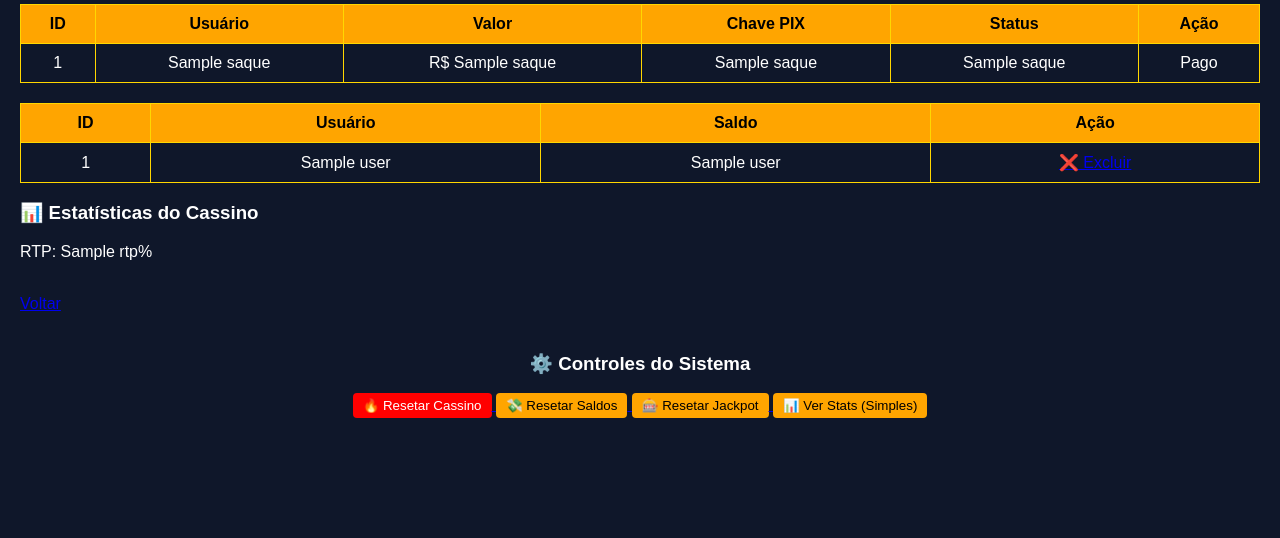
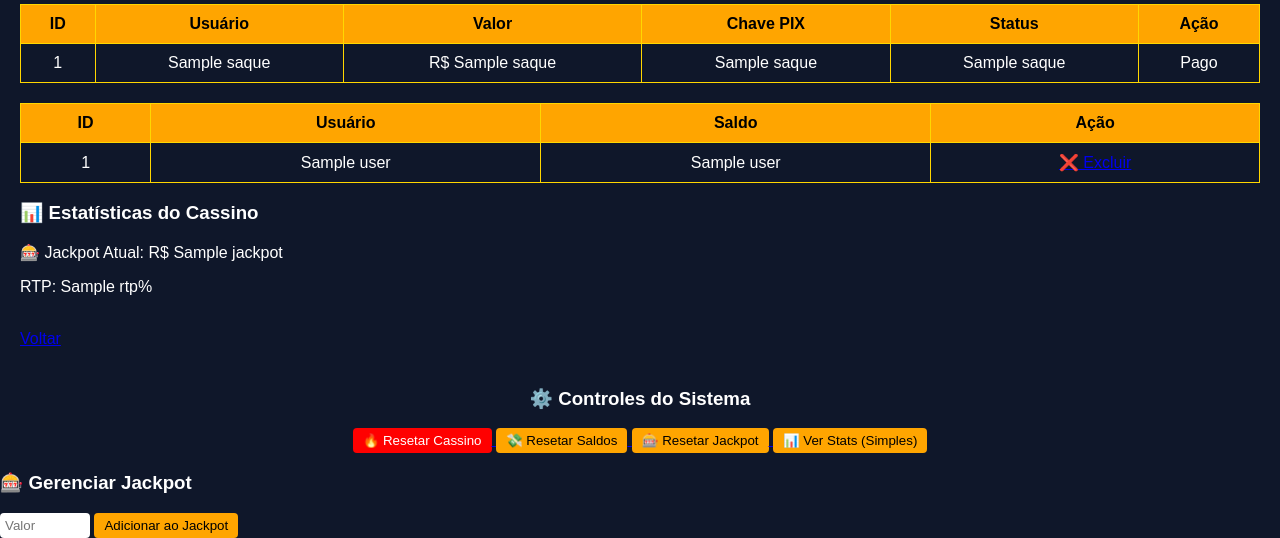
Before and after one commit to diamantinojunior204-coder/tropical, a Flask app: template API/templates/admin.html in a window 1280 px wide. Shown: the part 470-1008 px from the top of the page. Before the commit the page ends 888 px from the top, so only its background shows below. Run offline with Flask 3, Linux system fonts and the light colour scheme; the template is opened without the code that fills it: most values are stand-ins (such as "Sample title", 1, 10 or a date in 2020); parts of the project's set-up code (start-up, migrations or seed data) failed here and were passed over; some libraries are stand-ins or nearby versions.

Commit message:
Update admin.html

```diff
--- a/API/templates/admin.html
+++ b/API/templates/admin.html
@@ -236,6 +236,7 @@ onclick="return confirm('Excluir usuário?')">
 </table>
 <div class="card">
 <h3>📊 Estatísticas do Cassino</h3>
+<p>🎰 Jackpot Atual: R$ {{jackpot}}</p>
 
 <p>RTP: {{rtp}}%</p>
 
@@ -266,5 +267,11 @@ onclick="return confirm('Excluir usuário?')">
 </a>
 
 </div>
+ <h3>🎰 Gerenciar Jackpot</h3>
+
+<form method="POST" action="/admin/add_jackpot">
+    <input type="number" step="0.01" name="valor" placeholder="Valor" required>
+    <button type="submit">Adicionar ao Jackpot</button>
+</form>
 </body>
 </html>
```
